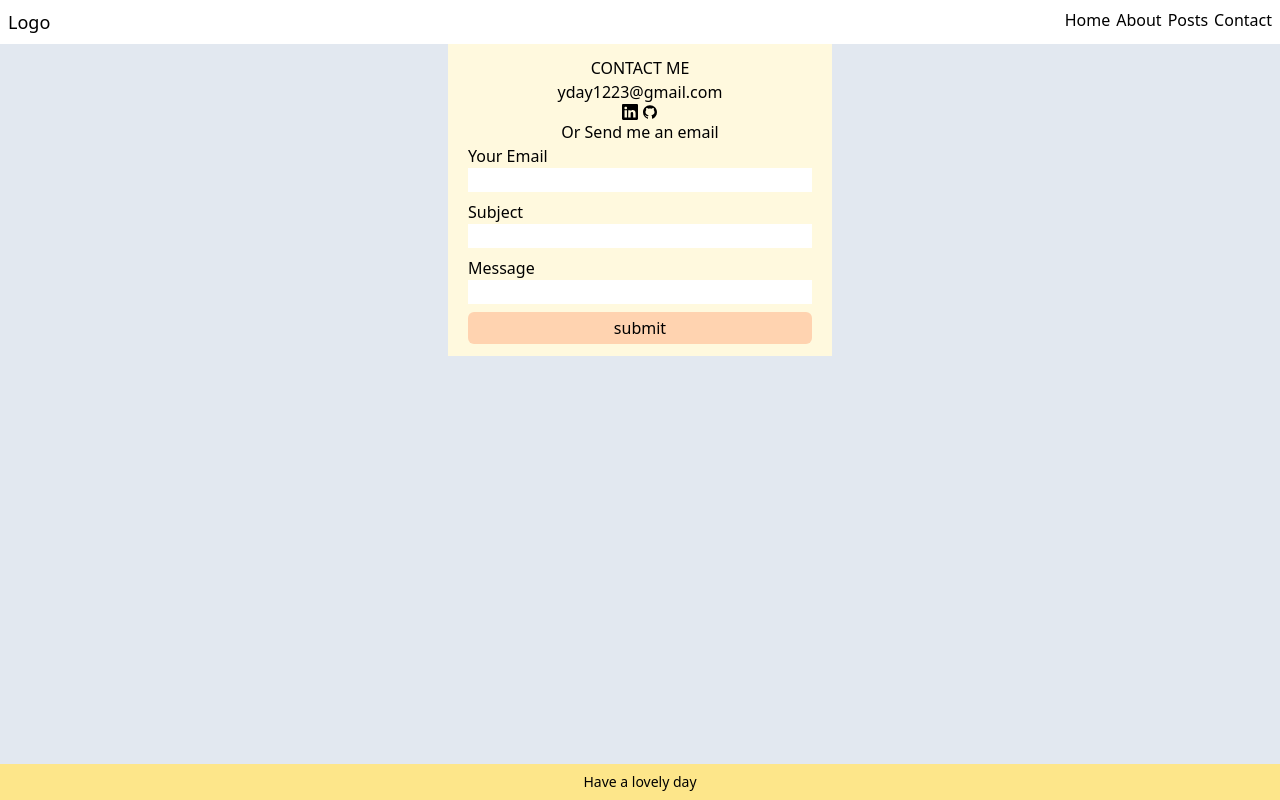
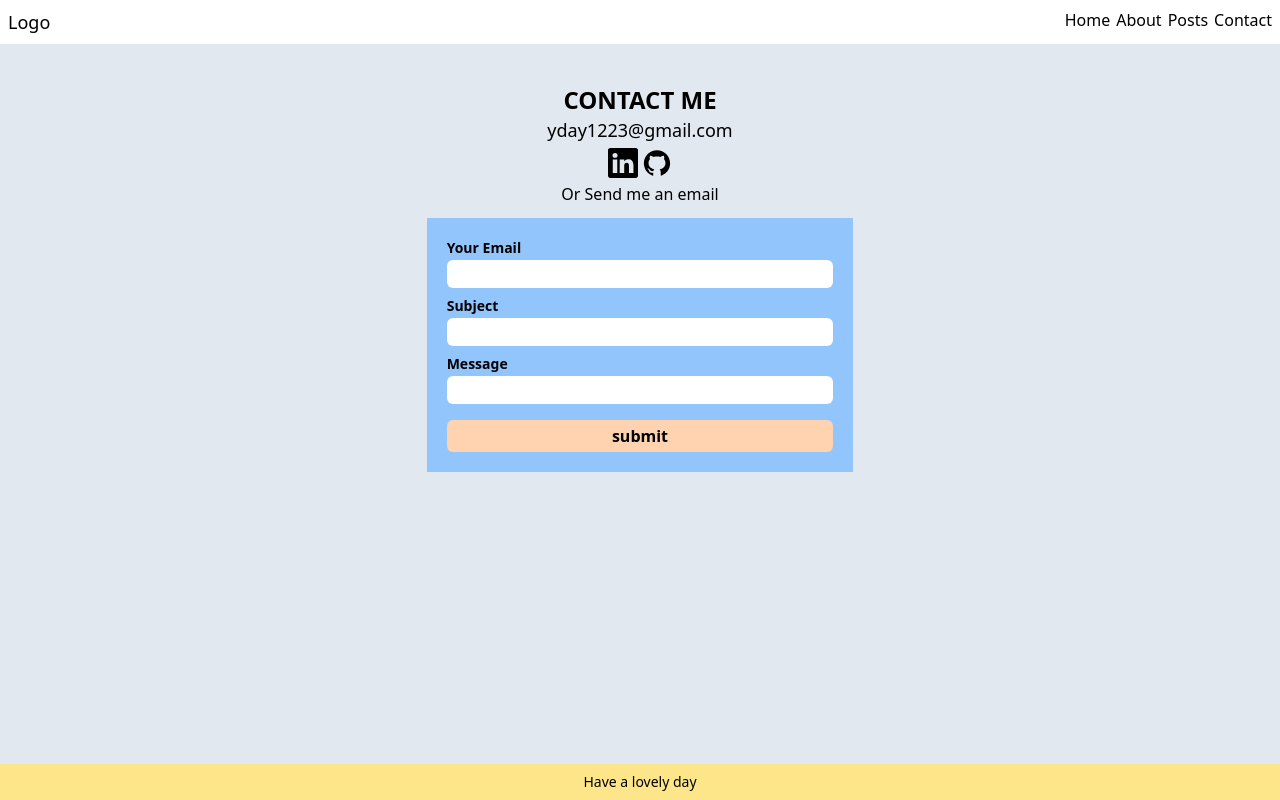
Before and after one commit to YDayeon/nextjs-blog, a Next.js app: page /contact in a window 1280 px wide. Built offline with nearby package versions, Linux system fonts and the light colour scheme.

Commit message:
contact modify

```diff
--- a/src/app/api/contact/route.ts
+++ b/src/app/api/contact/route.ts
@@ -1,15 +1,16 @@
-import { sendMail } from "@/app/service/contact";
+import { sendMail } from '@/app/service/contact';
 
 export async function POST(request: Request) {
   try {
     const body = await request.json();
-    const result = await sendMail(body);
-    console.log("result", result);
-    return new Response("✅Message delivered.", {
-      status: 200,
-    });
+    return sendMail(body).then(
+      () =>
+        new Response('✅Message delivered.', {
+          status: 200,
+        })
+    );
   } catch (error) {
-    return new Response("Message sending failed. Please try again.", {
+    return new Response('Message sending failed. Please try again.', {
       status: 500,
     });
   }
--- a/src/app/contact/page.tsx
+++ b/src/app/contact/page.tsx
@@ -4,20 +4,15 @@ import { BsLinkedin } from 'react-icons/bs';
 
 export default function ContactPage() {
   return (
-    <main className='w-full flex justify-center'>
-      <article
-        className='w-96 flex flex-col justify-center items-center text-black py-3'
-        style={{ background: '#FFF9DE' }}
-      >
-        <h2>CONTACT ME</h2>
-        <p>yday1223@gmail.com</p>
-        <div className='flex gap-1'>
-          <BsLinkedin />
-          <AiFillGithub />
-        </div>
-        <p>Or Send me an email</p>
-        <ContactEmailForm />
-      </article>
-    </main>
+    <section className='flex flex-col items-center justify-center py-10'>
+      <h2 className='text-2xl font-bold'>CONTACT ME</h2>
+      <p className='text-lg'>yday1223@gmail.com</p>
+      <div className='flex gap-1 py-1'>
+        <BsLinkedin size={30} />
+        <AiFillGithub size={30} />
+      </div>
+      <p className='mb-3'>Or Send me an email</p>
+      <ContactEmailForm />
+    </section>
   );
 }
--- a/src/app/service/contact.ts
+++ b/src/app/service/contact.ts
@@ -10,16 +10,15 @@ const transporter = nodemailer.createTransport({
 });
 
 export const sendMail = async (params: TContactForm) => {
-  const { email, subject, message } = params;
-  console.log('email', email, 'subject', subject, 'message', message);
-  await transporter.sendMail({
-    from: params.email,
+  const { from, subject, message } = params;
+  console.log('from', from, 'subject', subject, 'message', message);
+  const mailOptions = {
     to: process.env.SMTP_USER,
-    subject: params.subject,
-    html: `<p>You have a contact form submission</p><br>
-        <p><strong>Email: </strong> ${params.email}</p><br>
+    subject: subject,
+    html: `<h1>[next-blog에서 온 e-mail]</h1>
+    <p><strong>Email: </strong> ${params.from}</p><br>
         <p><strong>Subject: </strong> ${subject}</p><br>
-        <p><strong>Message: </strong> ${message}</p><br>
-      `,
-  });
+        <p><strong>Message: </strong> ${message}</p><br>`,
+  };
+  await transporter.sendMail(mailOptions);
 };
--- a/src/components/ContactForm.tsx
+++ b/src/components/ContactForm.tsx
@@ -2,18 +2,18 @@
 
 import { useState } from 'react';
 
-const EMAIL = 'email';
+const FROM = 'from';
 const SUBJECT = 'subject';
 const MESSAGE = 'message';
 
 export type TContactForm = {
-  email: string;
+  from: string;
   subject: string;
   message: string;
 };
 
 const initState = {
-  [EMAIL]: '',
+  [FROM]: '',
   [SUBJECT]: '',
   [MESSAGE]: '',
 };
@@ -42,23 +42,26 @@ export default function ContactEmailForm() {
   };
 
   return (
-    <form className='w-full flex flex-col gap-2 px-5' onSubmit={handleSubmit}>
+    <form
+      className='w-11/12 lg:w-2/6 p-5 flex flex-col gap-2 bg-blue-300'
+      onSubmit={handleSubmit}
+    >
       <div className='w-full'>
-        <label htmlFor={EMAIL} className='block'>
+        <label htmlFor={FROM} className='block mb-0.5 font-bold text-sm'>
           Your Email
         </label>
         <input
           type='email'
-          id={EMAIL}
-          name={EMAIL}
-          value={formState[EMAIL]}
+          id={FROM}
+          name={FROM}
+          value={formState[FROM]}
           onChange={handleChange}
-          className='w-full'
+          className='w-full px-2 py-0.5 rounded-md'
           required
         />
       </div>
       <div className='w-full'>
-        <label htmlFor={SUBJECT} className='block'>
+        <label htmlFor={SUBJECT} className='block mb-0.5 font-bold text-sm'>
           Subject
         </label>
         <input
@@ -67,12 +70,12 @@ export default function ContactEmailForm() {
           name={SUBJECT}
           value={formState[SUBJECT]}
           onChange={handleChange}
-          className='w-full'
+          className='w-full px-2 py-0.5 rounded-md'
           required
         />
       </div>
       <div className='w-full'>
-        <label htmlFor={MESSAGE} className='block'>
+        <label htmlFor={MESSAGE} className='block mb-0.5 font-bold text-sm'>
           Message
         </label>
         <input
@@ -81,12 +84,12 @@ export default function ContactEmailForm() {
           name={MESSAGE}
           value={formState[MESSAGE]}
           onChange={handleChange}
-          className='w-full'
+          className='w-full px-2 py-0.5 rounded-md'
           required
         />
       </div>
       <button
-        className='w-full py-1 rounded-md'
+        className='w-full py-1 rounded-md mt-2 font-bold'
         style={{ backgroundColor: '#FFD3B0' }}
       >
         submit
```
